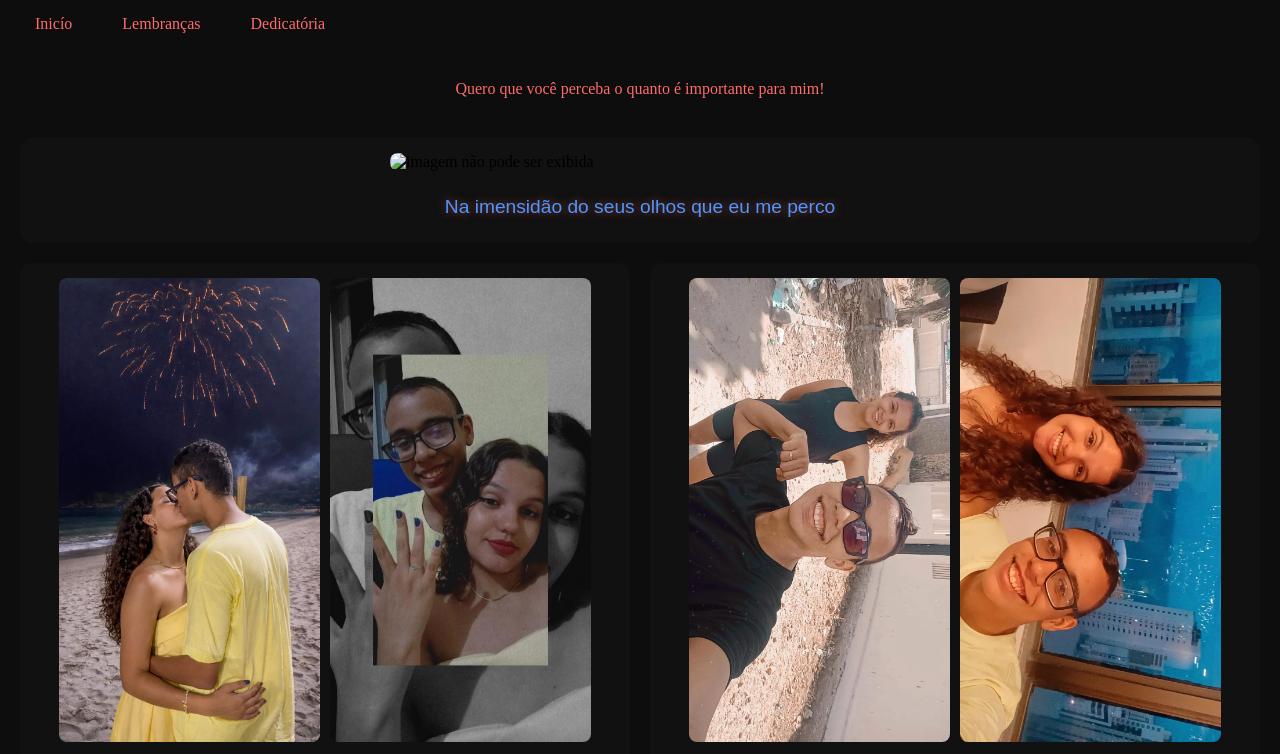
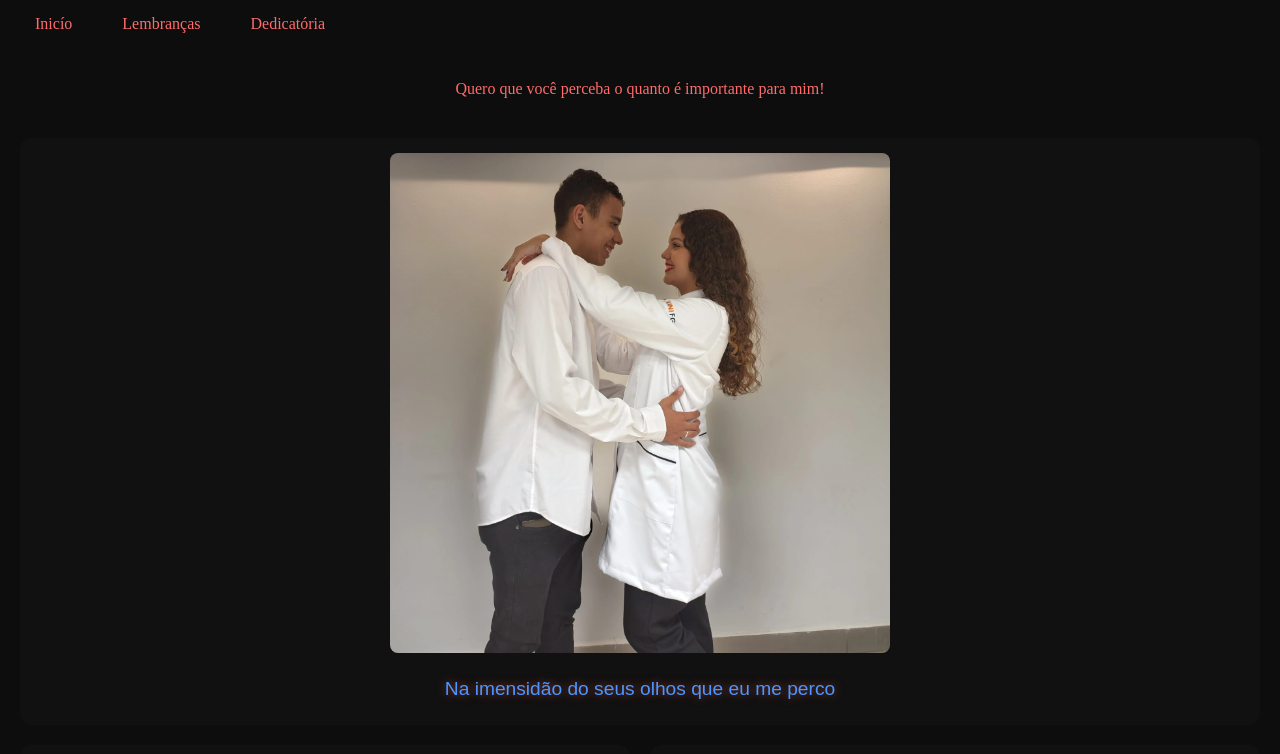
Before and after one commit to Deyvison-End/site-romantico, a plain HTML site: page index.html in a window 1280 px wide. Shown: the top 754 px of the page. Drawn offline with Linux system fonts and the light colour scheme; the site is published under a folder, as on GitHub Pages, so addresses that start at the root find nothing.

Commit message:
Update index.html
ajuste url da imagem do hero

```diff
--- a/index.html
+++ b/index.html
@@ -22,7 +22,7 @@
             <div class="estilo Mid_corpo">
                 <div class="Card">
                         <div class="imagens-container" data-projeto="projeto1">
-                                <img src="/imagens/favorita.jpeg" alt="imagem não pode ser exibida" class="imgs">
+                                <img src="imagens/favorita.jpeg" alt="imagem não pode ser exibida" class="imgs">
                         </div>
                         <div class="texto-container">
                             <p>Na imensidão do seus olhos que eu me perco</p>
@@ -147,4 +147,5 @@
     </div>
      <script src="script.js"></script>
 </body>
+
 </html>
```
